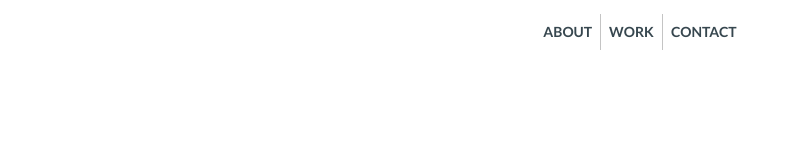
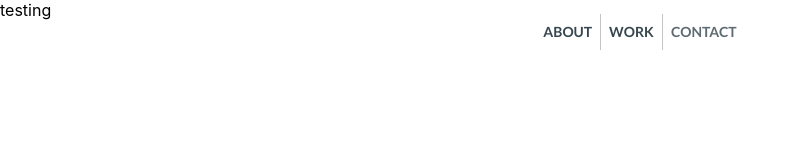
Before and after one commit to connorch/connor_chevli_portfolio, a React (Create React App) app: page /contact in a window 1280 px wide. Shown: the top 160 px of the page, without its empty margins (0-799 px from the left). Built offline with nearby package versions, Linux system fonts and the light colour scheme.

Commit message:
reroute Contact button in appbar to new page instead of open modal

```diff
--- a/src/components/App.js
+++ b/src/components/App.js
@@ -3,10 +3,10 @@ import { ThemeProvider, createMuiTheme, makeStyles } from '@material-ui/core/sty
 import EmailCaptureModal from './EmailCaptureModal';
 import NavBar from './NavBar';
 import About from './About/About';
+import Contact from './Contact';
+import Work from './Work/Work';
 import { blueGrey } from '@material-ui/core/colors';
 import { Route, Switch } from 'react-router-dom';
-import Work from './Work/Work';
-import Footer from './Footer';
 
 const appTheme = createMuiTheme({
   palette: {
@@ -42,8 +42,6 @@ const appTheme = createMuiTheme({
 });
 
 const App = () => {
-  const classes = useStyles();
-
   const [isContactModalOpen, setIsContactModalOpen] = useState(false)
 
   const toggleContactModal = () => {
@@ -56,6 +54,7 @@ const App = () => {
       <Switch>
         <Route path="/" component={About} exact />
         <Route path="/work" component={Work} />
+        <Route path="/contact" component={Contact} />
       </Switch>
       <EmailCaptureModal
         isOpen={isContactModalOpen}
@@ -65,7 +64,4 @@ const App = () => {
   );
 }
 
-const useStyles = makeStyles(theme => ({
-}));
-
 export default App;
--- /dev/null
+++ b/src/components/Contact.js
@@ -0,0 +1,9 @@
+import React from 'react';
+
+const Contact = () => {
+  return (
+    <div>testing</div>
+  );
+}
+
+export default Contact;
--- a/src/components/NavBar.js
+++ b/src/components/NavBar.js
@@ -12,7 +12,7 @@ const NavBar = ({ toggleContactModal }) => {
         <ButtonGroup variant="text">
           <Button component={RouterLink} to="/" exact activeClassName={classes.active}>About</Button>
           <Button component={RouterLink} to="/work" activeClassName={classes.active} >Work</Button>
-          <Button onClick={toggleContactModal}>Contact</Button>
+          <Button component={RouterLink} to="/contact" activeClassName={classes.active} >Contact</Button>
         </ButtonGroup>
       </Toolbar>
     </AppBar>
```
